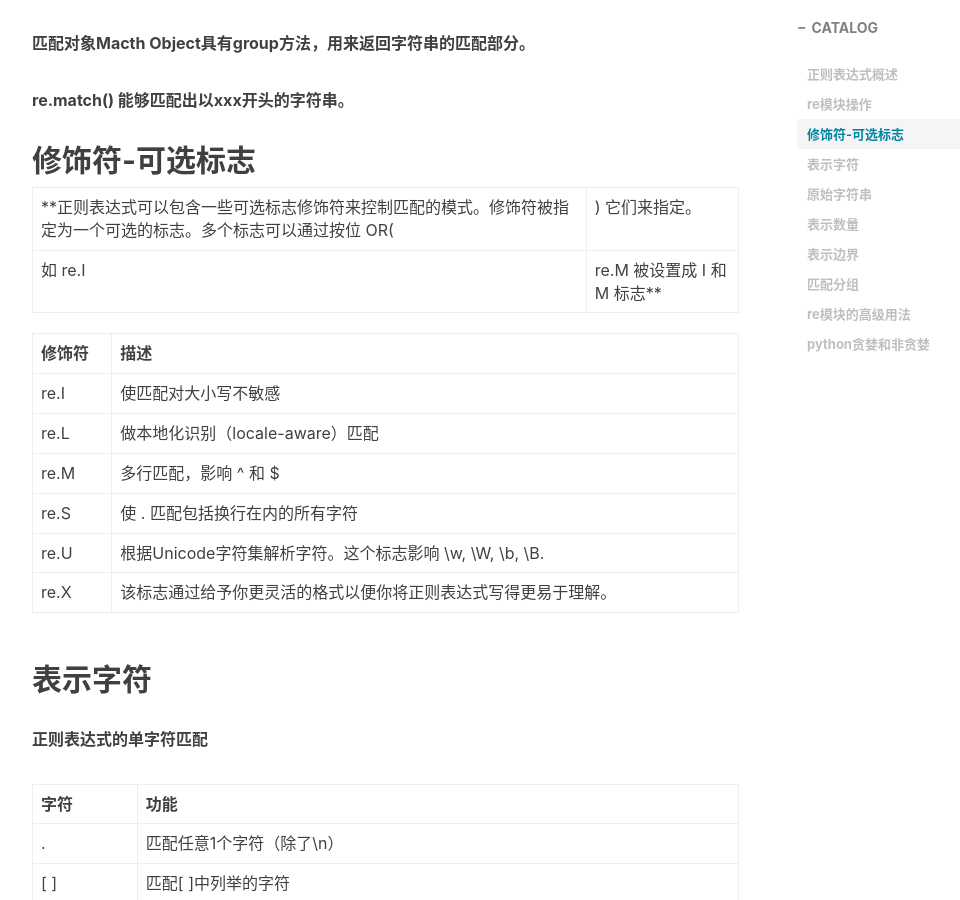
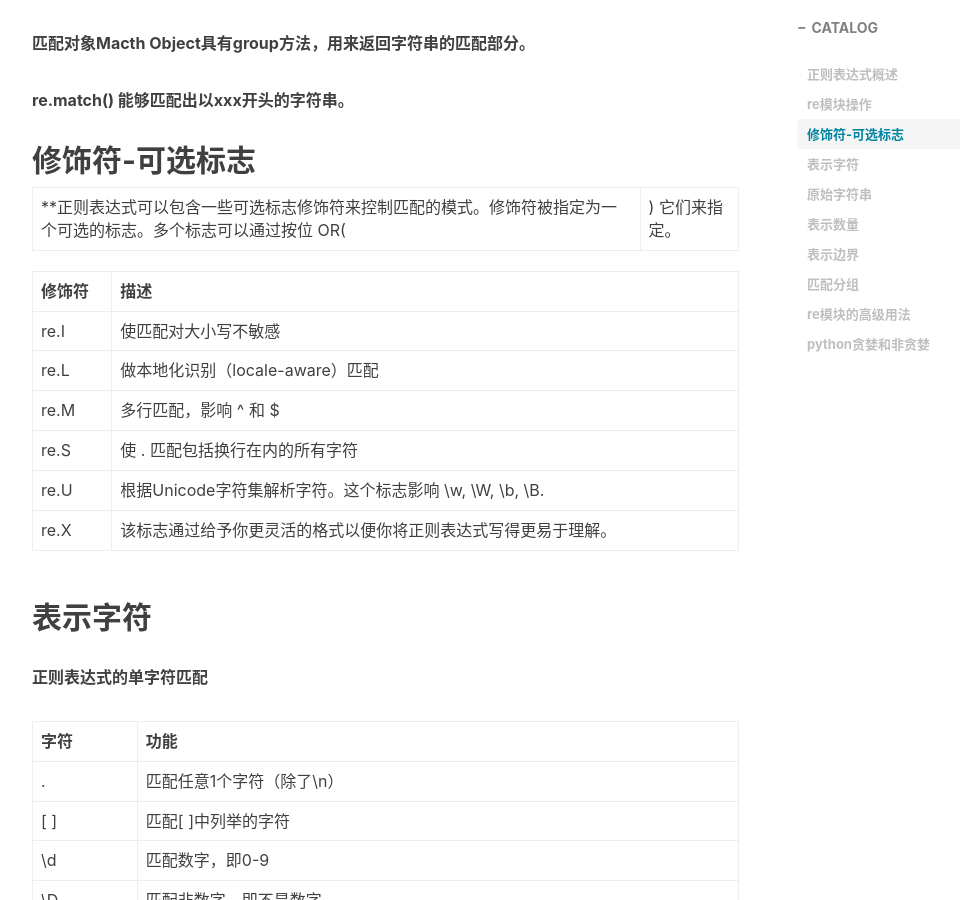
Before and after one commit to wuqiufeng/wuqiufeng.github.io, a Jekyll site: the page built from _posts/2018-01-08-正则表达式.md, in a window 1280 px wide and 900 px high, scrolled down 1359 px. Shown: the whole window, without its empty margins (233-1193 px from the left). Built offline with Jekyll 4.4.1, drawn with Linux system fonts in a browser that asks for light colours; nearby versions of some CDN libraries; comment, search, counter and statistics services are not loaded.

Commit message:
Update 2018-01-08-正则表达式.md

```diff
--- a/_posts/2018-01-08-正则表达式.md
+++ b/_posts/2018-01-08-正则表达式.md
@@ -45,7 +45,6 @@ result.group()
 ## 修饰符-可选标志
 
 **正则表达式可以包含一些可选标志修饰符来控制匹配的模式。修饰符被指定为一个可选的标志。多个标志可以通过按位 OR(|) 它们来指定。
-如 re.I | re.M 被设置成 I 和 M 标志**
 
 
 |修饰符 | 描述|
```
